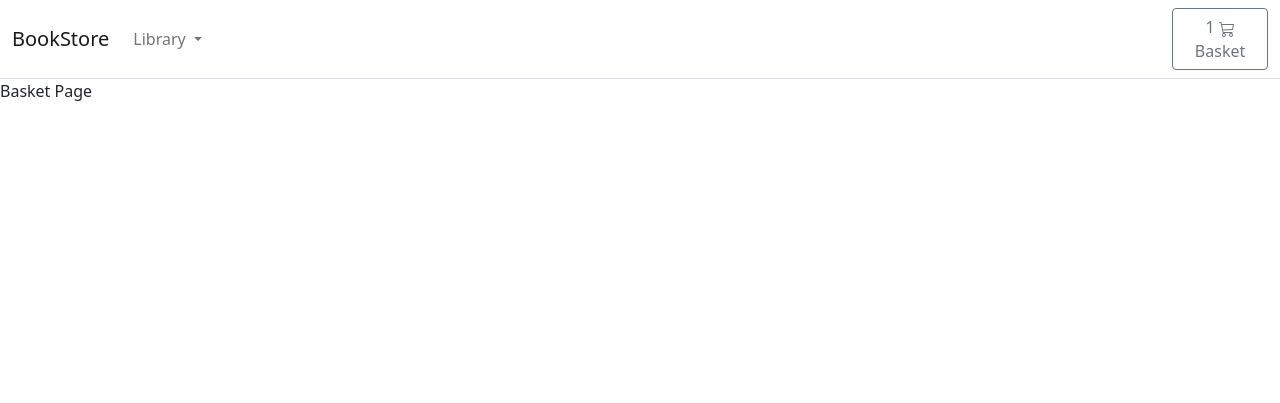
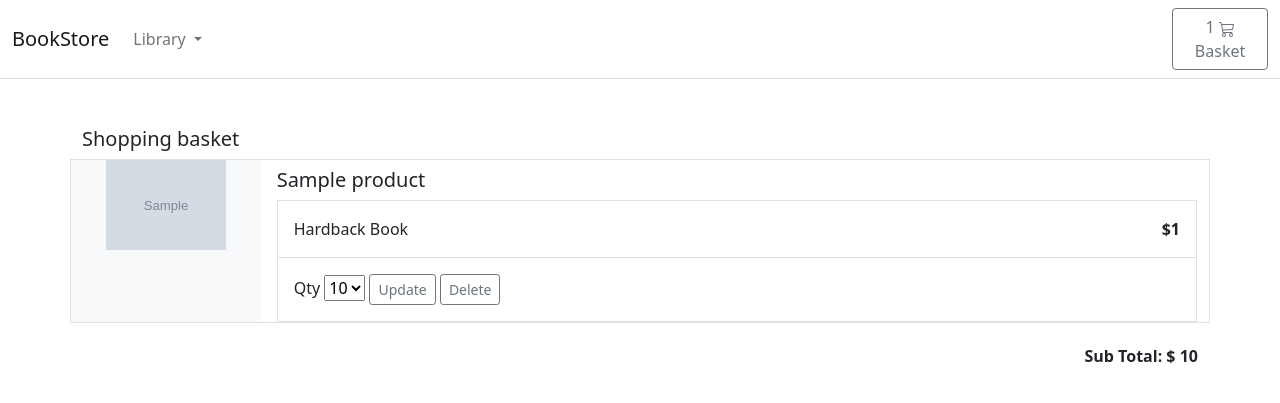
Before and after one commit to lollinng/Django_Eccomerce_project, a Django app: template templates/store/basket/summary.html in a window 1280 px wide. Shown: the top 403 px of the page. Run offline with Django 4.2, Linux system fonts and the light colour scheme; the template is opened without the code that fills it: most values are stand-ins (such as "Sample title", 1, 10 or a date in 2020); grey boxes marked "Sample" are stand-in pictures.

Commit message:
Created basic functional view for cart/basket with an iterator for basket session products

```diff
--- a/basket/views.py
+++ b/basket/views.py
@@ -7,7 +7,8 @@ from .basket import Basket
 # Create your views here.
 
 def basket_summary(request):
-    return render(request,'store/basket/summary.html')
+    basket = Basket(request)
+    return render(request,'store/basket/summary.html',{'basket':basket})
 
 def basket_add(request):
     basket = Basket(request)
--- a/templates/store/basket/summary.html
+++ b/templates/store/basket/summary.html
@@ -4,5 +4,66 @@
 
 
 {% block content %}
-    Basket Page
+
+<main class="pt-5">
+    <div class="container">
+       <h1 class="h5">Shopping basket</h1>
+        {% for item in basket %}
+        <!-- item.product is the data and product is a variable collecting the data -->
+        {% with product=item.product %}
+        <div data-index="{{product.id}}" class="row mb-4 border product-item">
+            <div class="col-md-3 col-lg-2 order-md-first bg-light">
+                <img class="img-fluid mx-auto d-block" width="120px" alt="Responsive image" src="{{ product.image.url }}">
+            </div>
+            <div class="col-md-9 col-lg-10 ps-md-3 ps-lg-10">
+                <a href="{{ product.get_absolute_url }}" class="text-decoration-none text-reset">
+                    <h1 class="h5 pt-2">{{ product.title }}</h1>
+                </a>
+                <div class="border">
+                    <div class="col border-bottom">
+                        <div class="row p-3">
+                            <div class="col-6">Hardback Book</div>
+                            <div class="col-6 text-end"><span class="h6 fw-bold">${{ item.total_price }}</span></div>
+                        </div>
+                    </div>
+                    <div class="col">
+                        <div class="row p-3">
+                            <div class="col-12">
+                                <label for="select">Qty</label>
+                                <select id="select{{product.id}}">
+                                    <option selected>
+                                        {{item.qty}}
+                                    </option>
+                                    <option value="">1</option>
+                                    <option value="">2</option>
+                                    <option value="">3</option>
+                                <option value="">4</option>
+                                </select>
+                                <button type="button" id="update-button" data-index="{{product.id}}"
+                                class="btn btn-outline-secondary btn-sm update-button">
+                                    Update
+                                </button>
+                                <button type="button" id="delete-button" data-index="{{product.id}}"
+                                class="btn btn-outline-secondary btn-sm delete-button">
+                                    Delete
+                                </button>
+                            </div>
+                        </div>
+                    </div>
+                </div>
+            </div>
+        </div>
+        {% endwith %}
+        {% endfor %}
+        <div class="col-12 text-end">
+            <div class="h6 fw-bold">
+                Sub Total: $
+                <div id="subtotal" class="d-inline-flex">
+                    {{basket.get_total_price}}
+                </div>
+            </div>
+        </div>
+    </div>
+</main>
+
 {% endblock %}
```
Also changed, not shown: basket/basket.py (+38 -1 lines).
